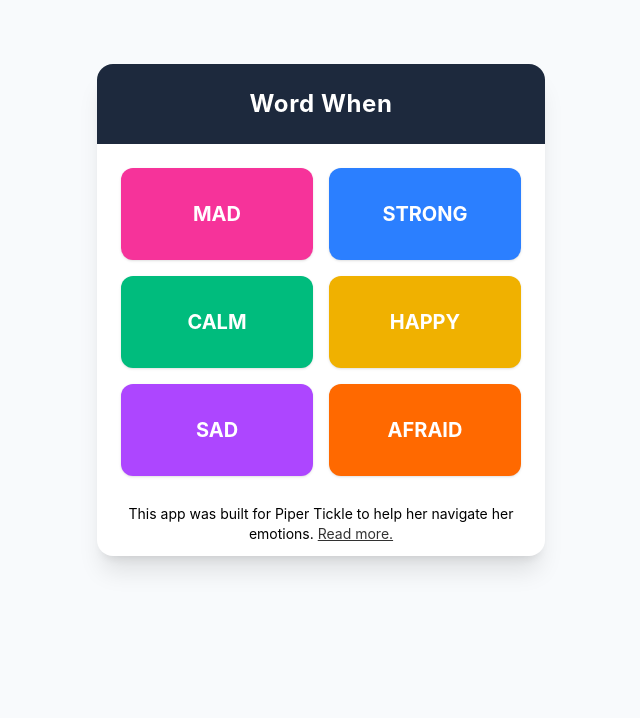
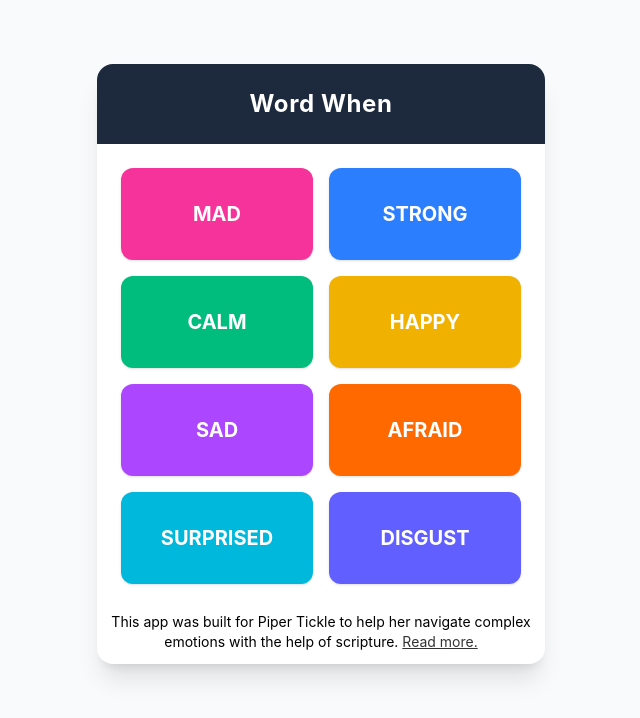
Before and after one commit to mtickle/word-when, a React (Vite) app: page / in a window 1280 px wide. Shown: the top 718 px of the page, without its empty margins (319-959 px from the left). Built offline with nearby package versions, Linux system fonts and the light colour scheme.

Commit message:
feat: add contact information to About page and enhance emotion data with new categories

```diff
--- a/src/About.jsx
+++ b/src/About.jsx
@@ -15,6 +15,10 @@ export default function About({ onBack }) {
 
         {/* Content */}
         <div className="p-8 text-slate-700 space-y-6 leading-relaxed">
+          <p>
+            For help, or more information about this app, please reach out to <a href="mailto:mtickle@gmail.com">Mike Tickle</a>
+            </p>
+
           <p>
             The way this app helps you map out your emotions actually has
             hundreds of years of research behind it.
--- a/src/App.jsx
+++ b/src/App.jsx
@@ -99,7 +99,7 @@ export default function EmotionApp() {
           )}
         </div>
         <p className="text-center text-white-500 text-sm mt-1 mb-3 ml-3 mr-3">
-          This app was built for Piper Tickle to help her navigate her emotions.{" "}
+          This app was built for Piper Tickle to help her navigate complex emotions with the help of scripture.{" "}
           <button
             onClick={() => setShowAbout(true)}
             className="text-sm underline opacity-80 hover:opacity-100 transition-opacity"
--- a/src/data/data.json
+++ b/src/data/data.json
@@ -71,6 +71,55 @@
         { "name": "Rejected", "reference": "Psalm 27:10", "text": "For my father and my mother have forsaken me, but the Lord will take me in." },
         { "name": "Meek", "reference": "Colossians 3:12", "text": "Put on then, as God's chosen ones, holy and beloved, compassionate hearts, kindness, humility, meekness, and patience." }
       ]
+    },
+      {
+
+      "core": "SURPRISED",
+
+      "color": "bg-cyan-500",
+
+      "feelings": [
+
+        { "name": "Amazed", "reference": "Psalm 77:14", "text": "You are the God who works wonders; you have made known your might among the peoples." },
+
+        { "name": "Startled", "reference": "Proverbs 3:24", "text": "If you lie down, you will not be afraid; when you lie down, your sleep will be sweet." },
+
+        { "name": "Awestruck", "reference": "Psalm 33:8", "text": "Let all the earth fear the LORD; let all the inhabitants of the world stand in awe of him!" },
+
+        { "name": "Confused", "reference": "Proverbs 3:5", "text": "Trust in the LORD with all your heart, and do not lean on your own understanding." },
+
+        { "name": "Shocked", "reference": "Isaiah 55:8", "text": "For my thoughts are not your thoughts, neither are your ways my ways, declares the LORD." },
+
+        { "name": "Wonder", "reference": "Job 37:14", "text": "Hear this, O Job; stop and consider the wondrous works of God." }
+
+      ]
+
+    },
+
+    {
+
+      "core": "DISGUST",
+
+      "color": "bg-indigo-500",
+
+      "feelings": [
+
+        { "name": "Judgmental", "reference": "Matthew 7:1-2", "text": "Judge not, that you be not judged. For with the judgment you pronounce you will be judged, and with the measure you use it will be measured to you." },
+
+        { "name": "Disapproving", "reference": "Romans 12:9", "text": "Let love be genuine. Abhor what is evil; hold fast to what is good." },
+
+        { "name": "Bitter", "reference": "Ephesians 4:31-32", "text": "Let all bitterness and wrath and anger and clamor and slander be put away from you, along with all malice. Be kind to one another, tenderhearted, forgiving one another, as God in Christ forgave you." },
+
+        { "name": "Avoidant", "reference": "Proverbs 4:14-15", "text": "Do not enter the path of the wicked, and do not walk in the way of the evil. Avoid it; do not go on it; turn away from it and pass on." },
+
+        { "name": "Awful", "reference": "Psalm 73:26", "text": "My flesh and my heart may fail, but God is the strength of my heart and my portion forever." },
+
+        { "name": "Hesitant", "reference": "James 1:5", "text": "If any of you lacks wisdom, let him ask God, who gives generously to all without reproach, and it will be given him." }
+
+      ]
+
     }
+
   ]
+
 }
```
